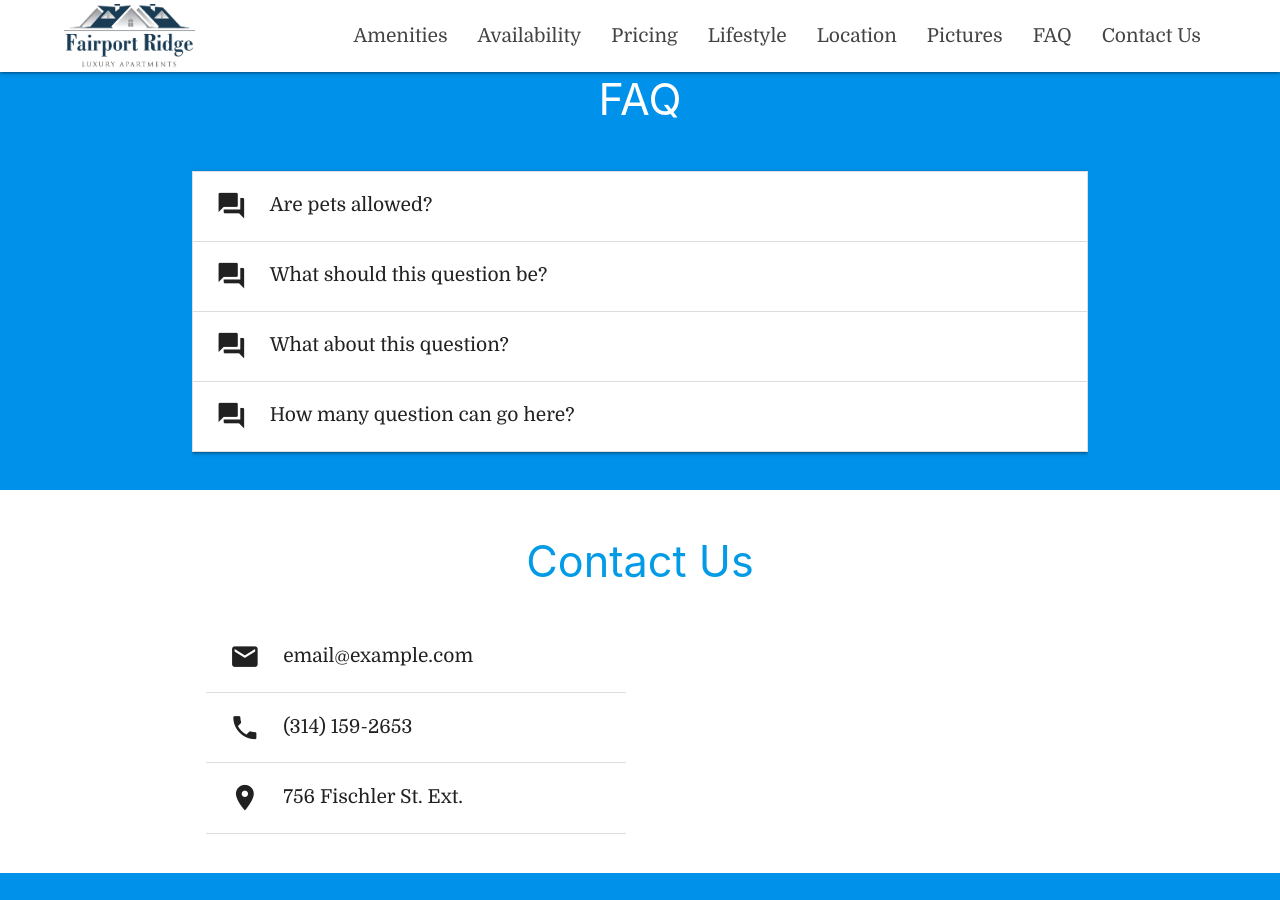
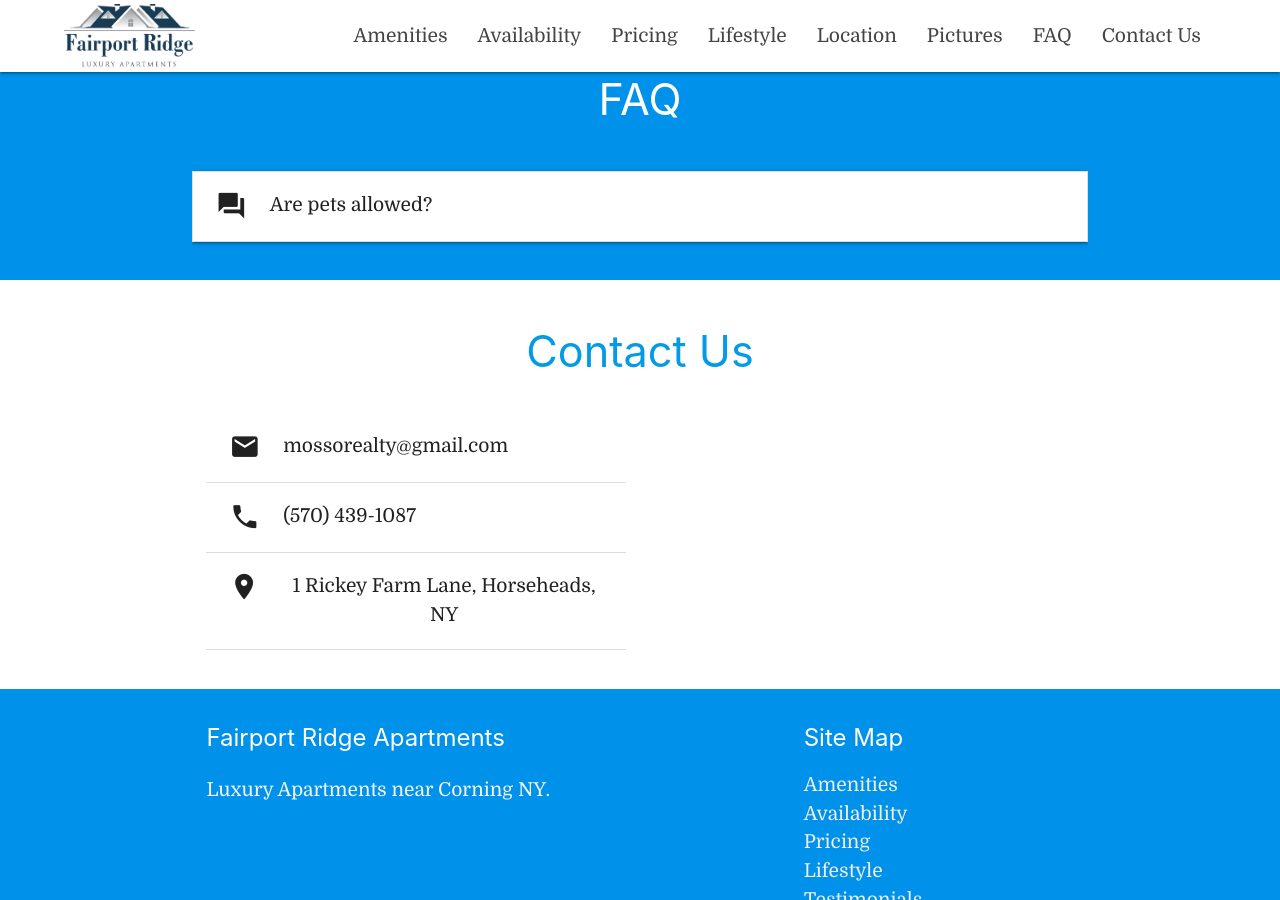
Before and after one commit to mossoanthony/fairportridge, a Jekyll site: the page built from index.md, in a window 1280 px wide and 900 px high, scrolled down 4266 px. Built offline with Jekyll 4.4.1, drawn with Linux system fonts in a browser that asks for light colours; nearby versions of some CDN libraries; some web fonts are replaced; some of the changed text lies outside the part shown.

Commit message:
Update general.yml

```diff
--- a/_data/general.yml
+++ b/_data/general.yml
@@ -1,4 +1,4 @@
-banner: One suite available
+banner: One 3 Bedroom 2 Car Attached Garage Unit Available
 contact_button: Contact Us
 header: Fairport Ridge Apartments
 subheader: Luxury Apartments Near Corning / Horseheads, New York.
@@ -25,13 +25,7 @@ images:
 faq:
   - question: Are pets allowed?
     answer: Of course! We love pets and realize they're part of the family.
-  - question: What should this question be?
-    answer: Excellent question, and at this point I'm not entirely sure.
-  - question: What about this question?
-    answer: Again, I really don't know.
-  - question: How many question can go here?
-    answer: As many as you'd like!
-email: email@example.com
-phone: (314) 159-2653
-address: 756 Fischler St. Ext.
-footer_text: Luxury Apartments near Corning NY. Lorem ipsum dolor sit amet, consectetur adipisicing elit, sed do eiusmod tempor incididunt ut labore et dolore magna aliqua. Ut enim ad minim veniam, quis nostrud exercitation ullamco laboris nisi ut aliquip ex ea commodo consequat. Duis aute irure dolor in reprehenderit in voluptate velit esse cillum dolore eu fugiat nulla pariatur.
+email: mossorealty@gmail.com
+phone: (570) 439-1087
+address: 1 Rickey Farm Lane, Horseheads, NY
+footer_text: Luxury Apartments near Corning NY.
```
